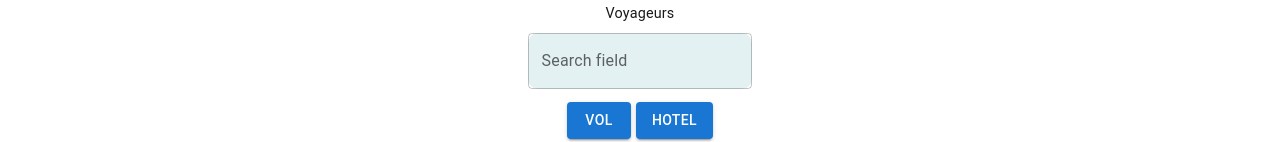
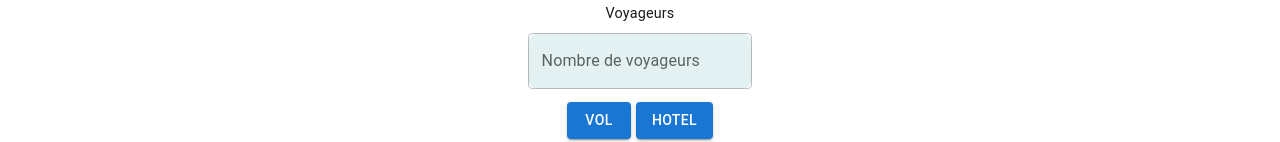
Before and after one commit to MaddieThms/Wild-On-Track, a React (Vite) app in the folder frontend/: page /nouveau-voyage in a window 1280 px wide. Shown: the part 583-725 px from the top of the page. Built offline with nearby package versions, Linux system fonts and the light colour scheme.

Commit message:
seperate call api city code airport

```diff
--- a/frontend/src/components/NumberTravelers.jsx
+++ b/frontend/src/components/NumberTravelers.jsx
@@ -1,8 +1,10 @@
+/* eslint-disable no-unused-vars */
+/* eslint-disable react/prop-types */
 import React from "react";
 import Box from "@mui/material/Box";
 import TextField from "@mui/material/TextField";
 
-function NumberTravelers() {
+function NumberTravelers({ numberTraveler, setNumberTraveler }) {
   return (
     <Box
       component="form"
@@ -17,9 +19,11 @@ function NumberTravelers() {
         <TextField
           className="label-form"
           id="filled-search"
-          label="Search field"
+          label="Nombre de voyageurs"
           type="search"
           variant="outlined"
+          value={numberTraveler}
+          onChange={(event) => setNumberTraveler(event.target.value)}
         />
       </div>
     </Box>
--- a/frontend/src/components/SearchTrip.jsx
+++ b/frontend/src/components/SearchTrip.jsx
@@ -15,7 +15,7 @@ function SearchTrip() {
     headers: myHeaders,
     redirect: "follow",
   };
-
+  const [numberTraveler, setNumberTraveler] = useState("");
   const [departure, setDeparture] = useState("");
   const [landing, setLanding] = useState("");
   const [dateFrom, setDateFrom] = useState("");
@@ -23,7 +23,7 @@ function SearchTrip() {
   const [airportName, setAirportName] = useState("");
   const [airportNameDestination, setAirportNameDestination] = useState("");
 
-  const url = `https://api.tequila.kiwi.com/v2/search?flight_type=round&fly_from=${airportName}&fly_to=${airportNameDestination}&date_from=${dateFrom}&date_to=${dateFrom}&return_from=${returnFrom}&return_to=${returnFrom}&max_stopovers=2&sort=price`;
+  const url = `https://api.tequila.kiwi.com/v2/search?flight_type=round&fly_from=${airportName}&fly_to=${airportNameDestination}&date_from=${dateFrom}&date_to=${dateFrom}&return_from=${returnFrom}&return_to=${returnFrom}&max_stopovers=2&sort=price&adults=${numberTraveler}&curr=EUR`;
 
   const findApi = () => {
     fetch(url, requestOptions)
@@ -54,7 +54,10 @@ function SearchTrip() {
           returnFrom={returnFrom}
           setReturnFrom={setReturnFrom}
         />
-        <NumberTravelers />
+        <NumberTravelers
+          numberTraveler={numberTraveler}
+          setNumberTraveler={setNumberTraveler}
+        />
         <Stack id="formButtons">
           <Button
             onClick={() => {
```
